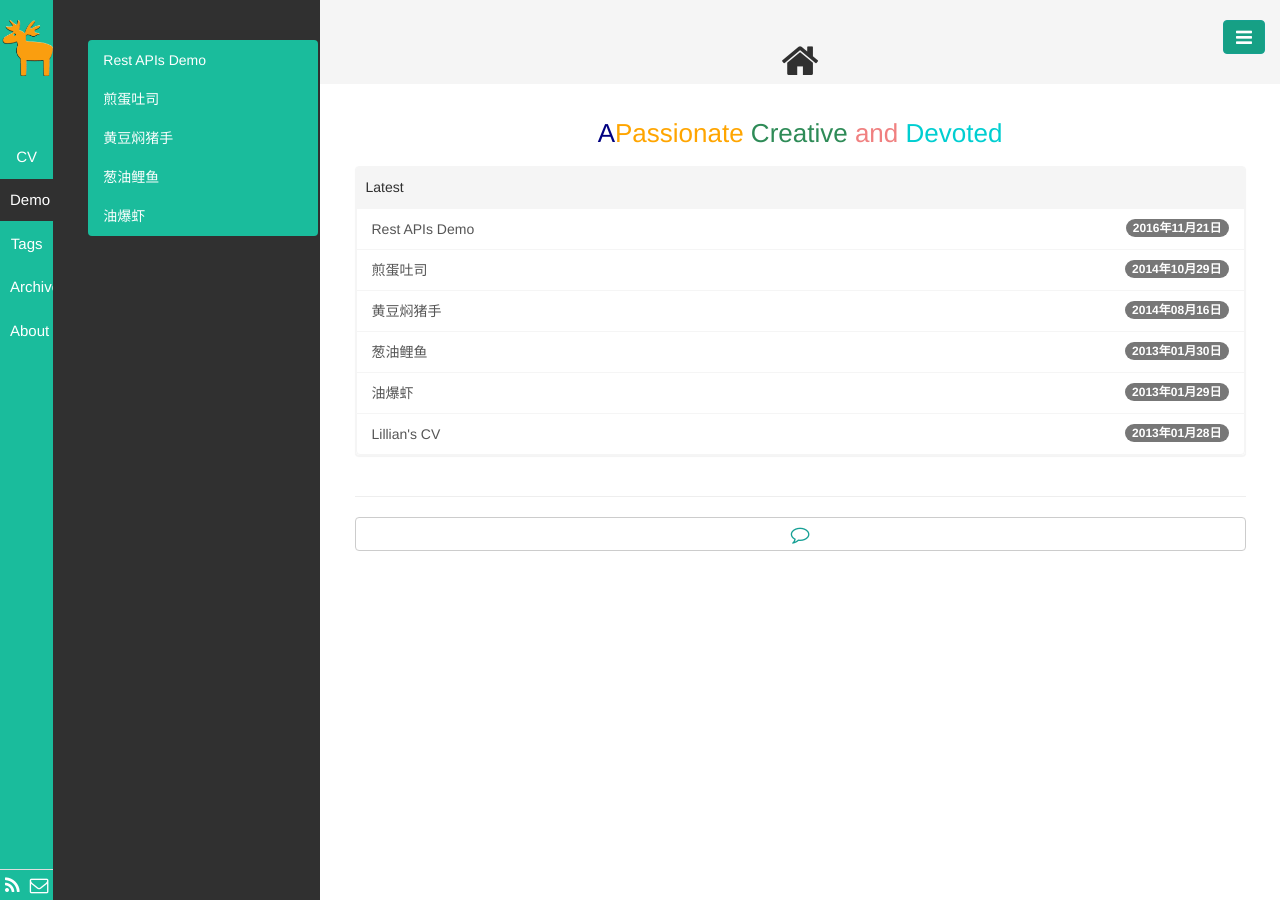
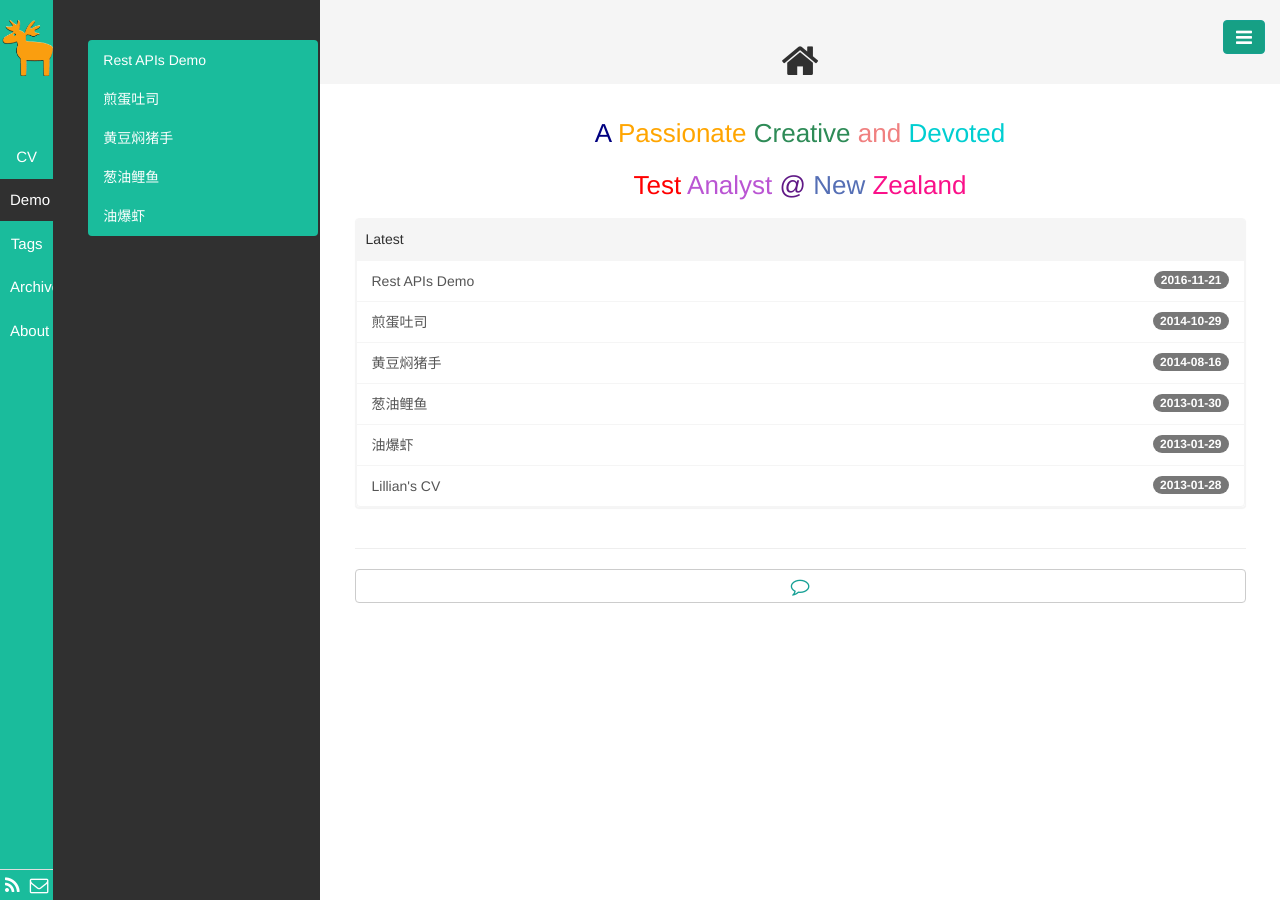
Before and after one commit to lilliancheng2012/lilliancheng2012.github.io, a Jekyll site: the page built from index.html, in a window 1280 px wide. Built offline with Jekyll 4.4.1, drawn with Linux system fonts in a browser that asks for light colours; Markdown is read by kramdown in place of the engine named in the settings; the list of posts is cut into pages by our own code.

Commit message:
changed index page

```diff
--- a/index.html
+++ b/index.html
@@ -5,8 +5,10 @@ titlename: 首页
 ---
 <!--<br>-->
 <center><h3>
-<font color="#000080">A</font><font color="#FFA500">Passionate</font><font color="#2E8B57"> Creative</font><font color="#F08080"> and</font><font color="#00CED1"> Devoted</font>
-<!--<font color="red">无</font><font color="#BA55D3">穷, </font><font color="#601986">进</font><font color="#556fb5">一</font><font color="#fa1089">寸</font><font color="#638c0b">有</font><font color="#e00089">一</font><font color="#0a1089">寸</font><font color="#f0c089">的</font><font color="#00c380">欢</font><font color="#cc1089">喜</font>-->
+<font color="#000080">A </font><font color="#FFA500">Passionate </font><font color="#2E8B57">Creative </font><font color="#F08080">and </font><font color="#00CED1">Devoted</font>
+<br/>
+<font color="red">Test </font><font color="#BA55D3">Analyst </font><font color="#601986">@ </font><font color="#556fb5">New </font><font color="#fa1089">Zealand</font>
+<!--<font color="#638c0b">有</font><font color="#e00089">一</font><font color="#0a1089">寸</font><font color="#f0c089">的</font><font color="#00c380">欢</font><font color="#cc1089">喜</font>-->
 </h3></center>
 <div class="row">
   <div class="col-md-12">
@@ -15,7 +17,7 @@ titlename: 首页
       {% for post in paginator.posts %}
         <a  href='{{ post.url }}' class="list-group-item pjaxlink clearfix">
           {{post.title}}
-          <span class="badge">{{ post.date | date:"%Y年%m月%d日" }}</span>
+          <span class="badge">{{ post.date | date:"%Y-%m-%d" }}</span>
         </a>
       {% endfor %}
     </div>
```
